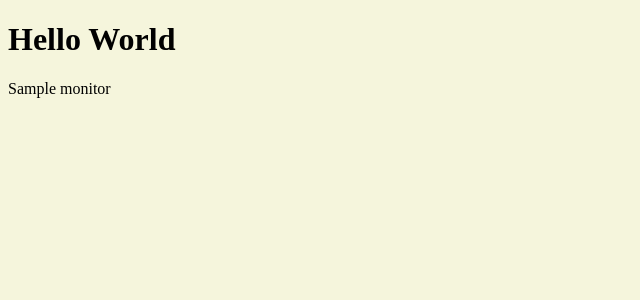
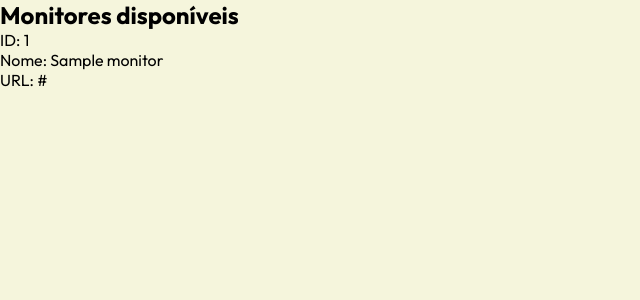
Before and after one commit to Haavertz/sentra, a FastAPI app: template templates/home/index.html in a window 1280 px wide. Shown: the top 300 px of the page, without its empty margins (0-640 px from the left). Run offline with FastAPI, Linux system fonts and the light colour scheme; the template is opened without the code that fills it: most values are stand-ins (such as "Sample title", 1, 10 or a date in 2020).

Commit message:
feat: styling root

```diff
--- a/routers/monitors.py
+++ b/routers/monitors.py
@@ -40,4 +40,4 @@ def delete_monitors(monitor_id: int, session: Database = Depends(get_session)):
     if monitor is None:
         raise HTTPException(status_code=404, detail="Item not Found ")
 
-    return list({"message" : "delete item", "code" : HTTPException(status_code=200, detail="Done")})
+    return { "message": "Monitor deleted", "monitor": monitor }
--- /dev/null
+++ b/static/css/root.css
@@ -0,0 +1,40 @@
+@import url('https://fonts.googleapis.com/css2?family=Outfit:wght@100..900&display=swap');
+* {
+  padding: 0;
+  margin: 0;
+  box-sizing: 0;
+  font-family: "Outfit", system-ui, -apple-system, BlinkMacSystemFont, 'Segoe UI', Roboto, Oxygen, Ubuntu, Cantarell, 'Open Sans', 'Helvetica Neue', sans-serif;
+}
+
+:root {
+  /* Main Colors  */
+  --color-primary:              #C97942;
+  --color-secondary:            #8B5E3C;
+  --color-tertiary:             #5E8B7E;
+  --color-quaternary:           #E3A14B;
+  --color-background:           #FFE4C4;
+  --color-surface:              #FFF8F0;
+  --color-border:               #E7C9A5;
+  --color-text-primary:         #2F241C;
+  --color-text-secondary:       #6E5A49;
+  --color-text-disabled:        #B7A391;
+
+  /*Border Radius*/
+  --radius-small: 6px;
+  --radius-medium: 8px;
+  --radius-large: 12px;
+
+  /* Spacing */
+  --spacing-1: 2px;
+  --spacing-2: 4px;
+  --spacing-3: 8px;
+  --spacing-4: 12px;
+  --spacing-5: 16px;
+  --spacing-6: 20px;
+  --spacing-7: 24px;
+  --spacing-8: 28px;
+  --spacing-9: 32px;
+  --spacing-10: 40px;
+  --spacing-11: 48px;
+
+}
--- a/templates/home/index.html
+++ b/templates/home/index.html
@@ -4,18 +4,30 @@
   <meta charset="UTF-8">
   <meta name="viewport" content="width=device-width, initial-scale=1.0">
   <title>HOME PAGES</title>
+  <link rel="stylesheet" href="{{ url_for('static', path='css/root.css') }}">
   <link rel="stylesheet" href="{{ url_for('static', path='css/home.css') }}">
 </head>
 <body>
 
-  <h1>Hello World</h1>
-  {% if monitors|length == 0 %}
-    <h3>No monitors available</h3>
-  {% else %}
-    {% for m in monitors %}
-      <p>{{ m }}</p>
-    {% endfor %}
-  {% endif %}
+  <div class="container-content">
+    <div class="name-content options-content">
+      <h2>Monitores disponíveis</h2>
+    </div>
+
+    <section class="values-content-response">
+      {% if monitors|length == 0 %}
+        <p>Nenhum monitor cadastrado.</p>
+      {% else %}
+        {% for m in monitors %}
+          <div class="monitor">
+            <p>ID: {{ m.id }}</p>
+            <p>Nome: {{ m.name }}</p>
+            <p>URL: {{ m.url }}</p>
+          </div>
+        {% endfor %}
+      {% endif %}
+    </section>
+  </div>
 
 </body>
 </html>
```
